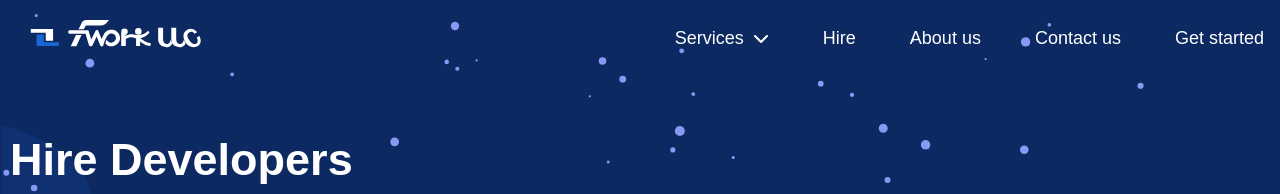
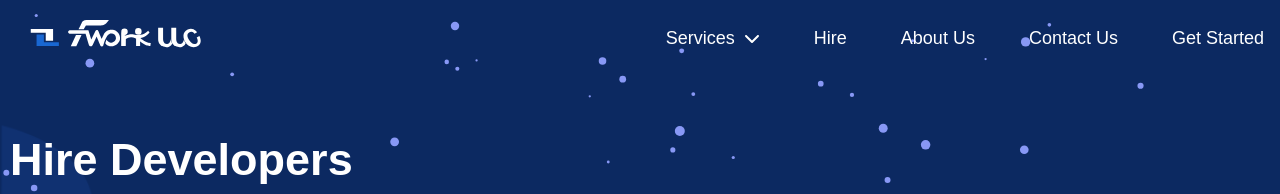
Before and after one commit to maestro418/fwork-landing, a React (Create React App) app: page / in a window 1280 px wide. Shown: the top 194 px of the page. Built offline with nearby package versions, Linux system fonts and the light colour scheme.

Commit message:
feat: update ui

```diff
--- a/src/components/intro-banner.tsx
+++ b/src/components/intro-banner.tsx
@@ -3,6 +3,7 @@ import styled from "styled-components";
 import { Link } from "react-router-dom";
 
 import { HireBtn } from "./button";
+import Loading from "../pages/loading";
 
 interface IntroBannerProps {
     title: string | undefined,
@@ -37,7 +38,8 @@ const IntroBanner = ({ title, desc, bgImg }: IntroBannerProps) => {
 
     return (
         <StyledBanner $isMobile={mobile} $bgImg={bgImg}>
-            <div className="container">
+            {(title && desc && bgImg) ? (
+                <div className="container">
                 <div className="row main-content">
                     <div className="">
                         <div className="h1 bold-550">
@@ -57,7 +59,7 @@ const IntroBanner = ({ title, desc, bgImg }: IntroBannerProps) => {
                     </div>
                 </div>
             </div>
-
+            ) : (<Loading />)}
         </StyledBanner>
     )
 }
@@ -155,7 +157,9 @@ const StyledBanner = styled.div<StyledBannerProps>`
             line-height: 2;
         }
     }
-
+    .noImg-content {
+        background-color: "rgb(31, 48, 122)";
+    }
 `
 
 export default IntroBanner
--- a/src/components/layout/header.tsx
+++ b/src/components/layout/header.tsx
@@ -89,7 +89,6 @@ const Header = ({ menuItems, is404 }: HeaderProps) => {
                             <React.Fragment key={k}>
                                 {!!i.link && (
                                     <Link to={i.link} aria-label={`${k} +1`} ><div>{i.title}</div></Link>
-
                                 )}
                                 {!i.link && (
                                     <DropDown title={i.title} options={i.items} openDropDown={openDropDown} setOpenDropDown={setOpenDropDown} scrollEvent={scrollEvent} isMobile={mobile} />
--- a/src/components/layout/index.tsx
+++ b/src/components/layout/index.tsx
@@ -46,20 +46,20 @@ const Layout = ({ children, is404 }: { children: React.ReactNode, is404?: boolea
             },
             {
 
-                title: 'About us',
+                title: 'About Us',
                 link: 'https://fwork.io/about-us',
                 items: []
 
             },
             {
 
-                title: 'Contact us',
+                title: 'Contact Us',
                 link: 'https://fwork.io/contact-us',
                 items: []
             },
             {
 
-                title: 'Get started',
+                title: 'Get Started',
                 link: 'https://fwork.io/login',
                 items: []
             }
```
